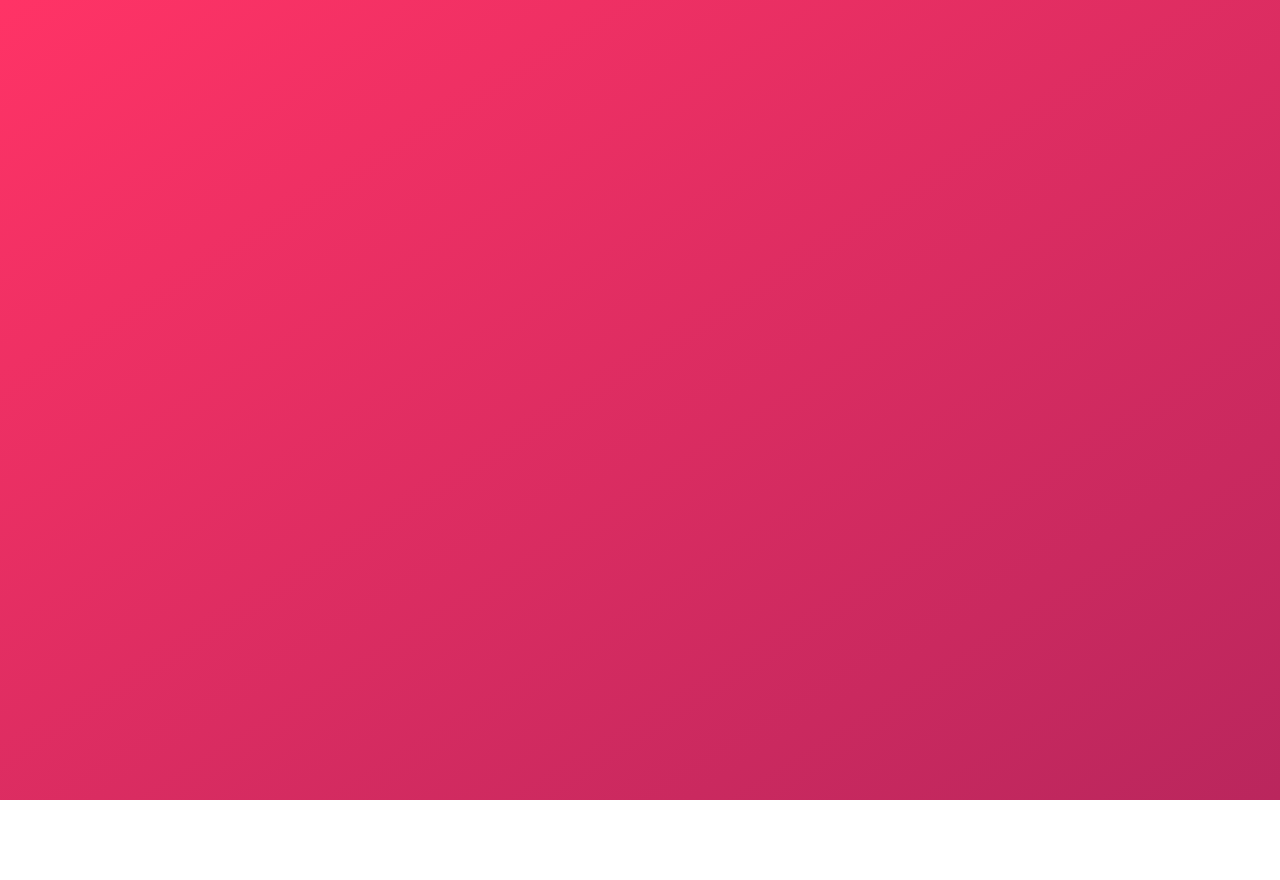
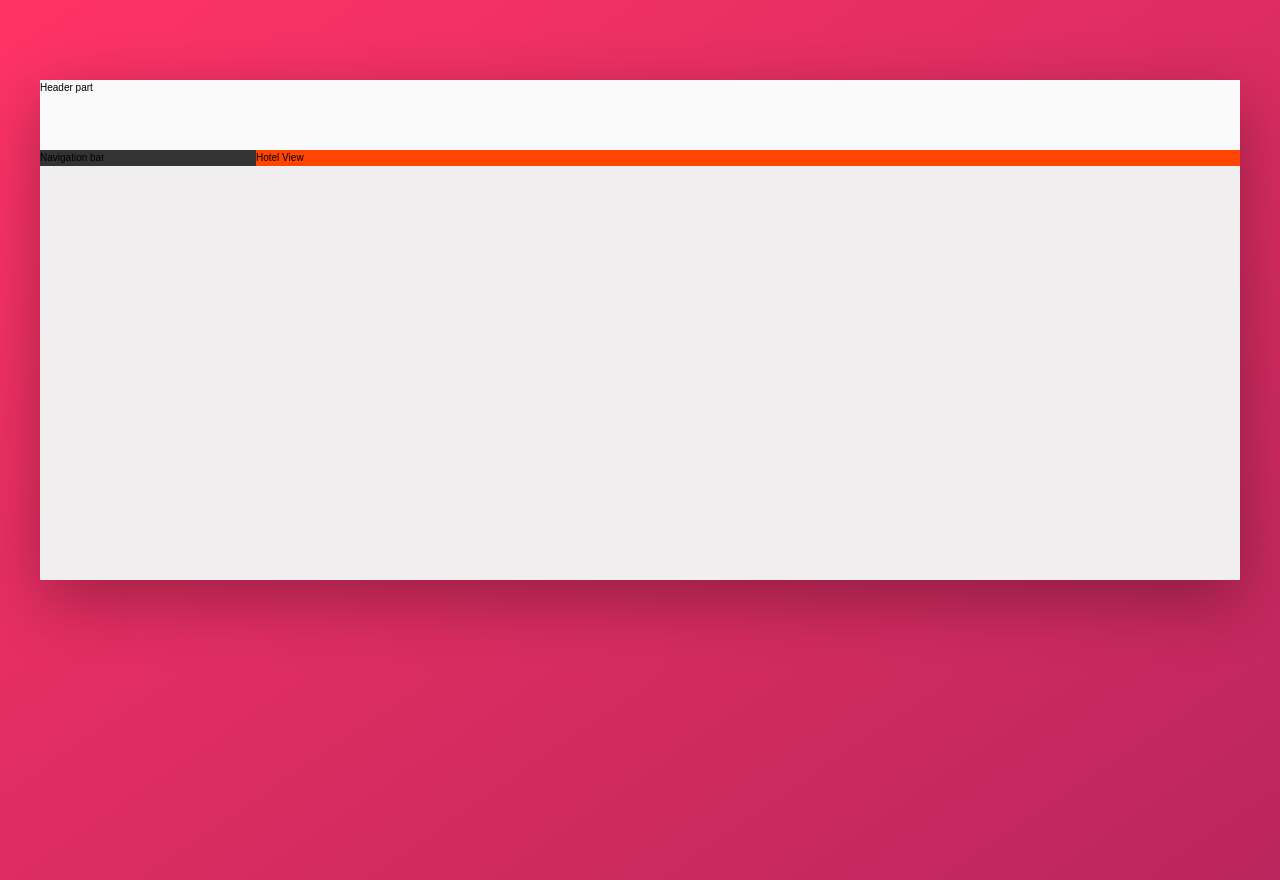
Before and after one commit to nishanth-bs/rest-where-ant, a plain HTML site: page index.html in a window 1280 px wide. Before the commit the page ends 800 px from the top, so only its background shows below. Drawn offline with Linux system fonts and the light colour scheme.

Commit message:
Added overall layout of the page

```diff
--- a/index.html
+++ b/index.html
@@ -11,6 +11,18 @@
         <title>trillo &mdash; Your all-in-one booking app</title>
     </head>
     <body>
-
+      <div class="container">
+        <header class="header">
+          Header part
+        </header>
+        <div class="content">
+          <nav class="sidebar">
+            Navigation bar
+          </nav>
+          <main class="hotel-view">
+            Hotel View
+          </main>
+        </div>
+      </div>
     </body>
 </html>
--- a/styles/_base.scss
+++ b/styles/_base.scss
@@ -33,6 +33,7 @@ Grey dark 3: #999
   --color-grey-dark-2: #777;
   --color-grey-dark-3: #999;
 
+  --shadow-dark: 0 2rem 6rem rgba(0, 0, 0,0.3);
 }
 *{
   margin: 0;
--- a/styles/_layout.scss
+++ b/styles/_layout.scss
@@ -0,0 +1,27 @@
+.container{
+  max-width: 120rem;
+  margin: 8rem auto;
+  background-color: var(--color-grey-light-3);
+  box-shadow: var(--shadow-dark);
+
+  min-height: 50rem;
+}
+
+.header{
+  min-height: 7rem;
+  background-color: var(--color-grey-light-1);
+}
+
+.content{
+  display: flex;
+}
+
+.sidebar{
+  background-color: var(--color-grey-dark-1);
+  flex: 0 0 18%; //can-grow can-shrink width
+}
+
+.hotel-view{
+  background-color: orangered;
+  flex: 1;  // occupy the rest of the container width
+}
```
Also changed, not shown: styles/main.min.css.
